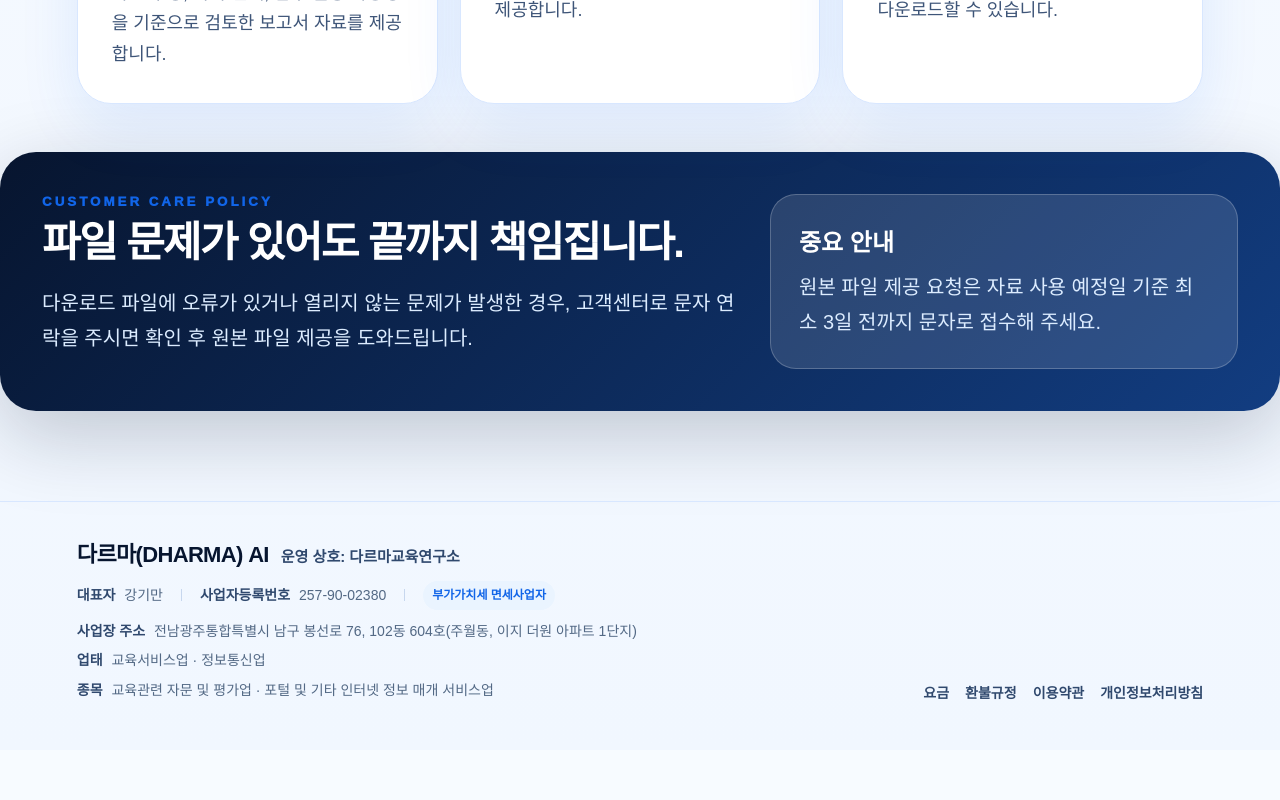
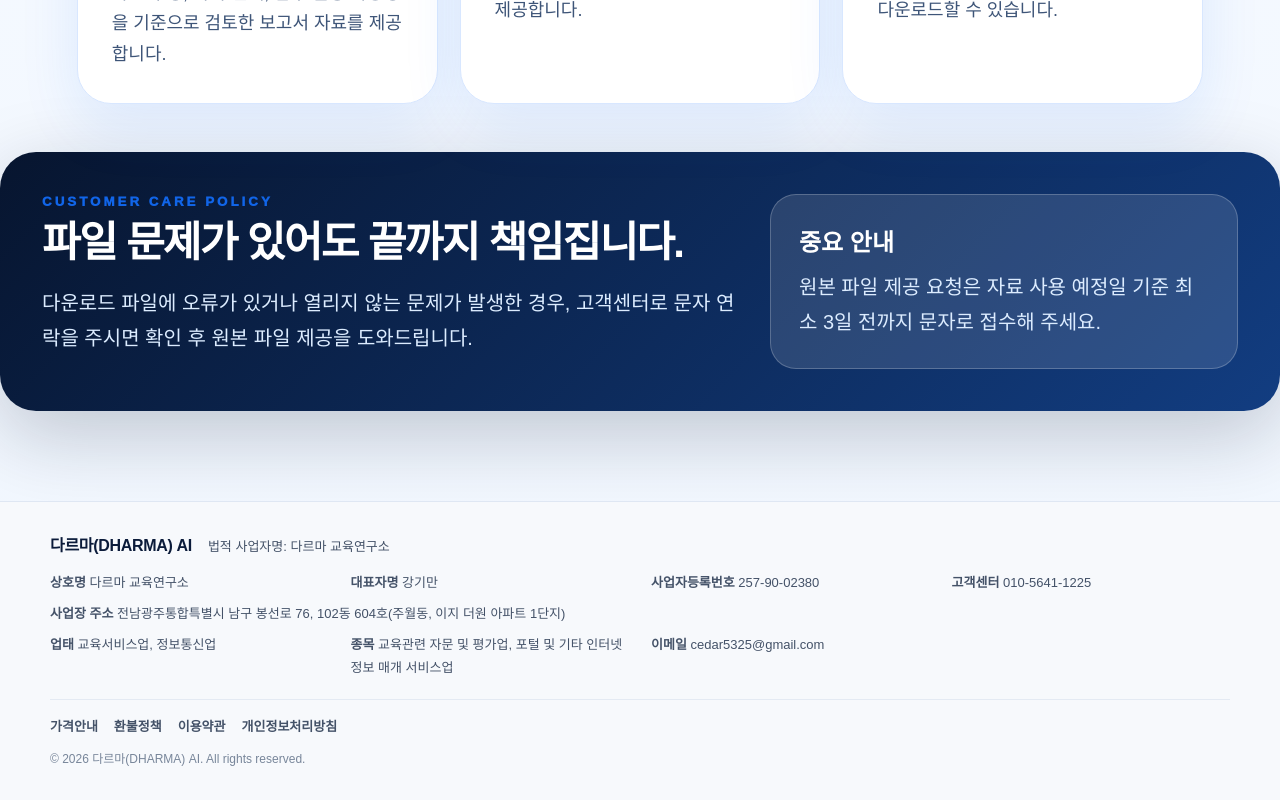
Before and after one commit to cedar5325-ui/dharma-ai, a Next.js app: page / in a window 1280 px wide. Shown: the part 2950-3750 px from the top of the page. Before the commit the page ends 3700 px from the top, so only its background shows below. Built offline with nearby package versions, Linux system fonts and the light colour scheme.

Commit message:
Update business information for Toss review

```diff
--- a/src/components/DharmaBusinessFooter.tsx
+++ b/src/components/DharmaBusinessFooter.tsx
@@ -1,171 +1,122 @@
+"use client";
+
+import Link from "next/link";
 import { DHARMA_BUSINESS } from "../lib/dharmaBusiness";
 
 export default function DharmaBusinessFooter() {
-  const businessType = DHARMA_BUSINESS.businessTypes.join(" · ");
-  const businessItem = DHARMA_BUSINESS.businessItems.join(" · ");
-
   return (
-    <footer className="legalBusinessFooter">
-      <div className="legalBusinessInfo">
-        <div className="legalBusinessHeading">
-          <strong>{DHARMA_BUSINESS.serviceName}</strong>
-          <span>운영 상호: {DHARMA_BUSINESS.tradeName}</span>
+    <footer
+      style={{
+        marginTop: 56,
+        borderTop: "1px solid #dfe7f3",
+        background: "#f7f9fc",
+        color: "#445268",
+      }}
+    >
+      <div
+        style={{
+          width: "min(1180px, calc(100% - 32px))",
+          margin: "0 auto",
+          padding: "30px 0 34px",
+        }}
+      >
+        <div
+          style={{
+            display: "flex",
+            flexWrap: "wrap",
+            gap: "8px 16px",
+            alignItems: "baseline",
+            marginBottom: 16,
+          }}
+        >
+          <strong
+            style={{
+              color: "#0b1b3a",
+              fontSize: 16,
+              letterSpacing: "-0.02em",
+            }}
+          >
+            {DHARMA_BUSINESS.brandName}
+          </strong>
+          <span style={{ fontSize: 13 }}>
+            법적 사업자명: {DHARMA_BUSINESS.businessName}
+          </span>
         </div>
 
-        <div className="legalBusinessMeta" aria-label="사업자 기본 정보">
-          <span>
-            <b>대표자</b> {DHARMA_BUSINESS.representative}
-          </span>
-          <span>
-            <b>사업자등록번호</b> {DHARMA_BUSINESS.registrationNumber}
-          </span>
-          <span className="taxBadge">{DHARMA_BUSINESS.taxType}</span>
+        {/* DHARMA_TOSS_REVIEW_STEP4_BUSINESS_INFO */}
+        <div
+          aria-label="사업자정보"
+          style={{
+            display: "grid",
+            gridTemplateColumns: "repeat(auto-fit, minmax(260px, 1fr))",
+            gap: "8px 22px",
+            fontSize: 13,
+            lineHeight: 1.75,
+          }}
+        >
+          <div>
+            <strong>상호명</strong> {DHARMA_BUSINESS.businessName}
+          </div>
+          <div>
+            <strong>대표자명</strong> {DHARMA_BUSINESS.representative}
+          </div>
+          <div>
+            <strong>사업자등록번호</strong> {DHARMA_BUSINESS.businessNumber}
+          </div>
+          <div>
+            <strong>고객센터</strong> {DHARMA_BUSINESS.phone}
+          </div>
+          <div style={{ gridColumn: "1 / -1" }}>
+            <strong>사업장 주소</strong> {DHARMA_BUSINESS.address}
+          </div>
+          <div>
+            <strong>업태</strong> {DHARMA_BUSINESS.businessType}
+          </div>
+          <div>
+            <strong>종목</strong> {DHARMA_BUSINESS.businessItems}
+          </div>
+          <div>
+            <strong>이메일</strong>{" "}
+            <a
+              href={`mailto:${DHARMA_BUSINESS.email}`}
+              style={{ color: "inherit" }}
+            >
+              {DHARMA_BUSINESS.email}
+            </a>
+          </div>
         </div>
 
-        <address>
-          <b>사업장 주소</b> {DHARMA_BUSINESS.address}
-        </address>
-        <p>
-          <b>업태</b> {businessType}
-        </p>
-        <p>
-          <b>종목</b> {businessItem}
-        </p>
+        <nav
+          aria-label="정책 링크"
+          style={{
+            display: "flex",
+            gap: 16,
+            flexWrap: "wrap",
+            marginTop: 20,
+            paddingTop: 16,
+            borderTop: "1px solid #e4eaf3",
+            fontSize: 13,
+            fontWeight: 700,
+          }}
+        >
+          <Link href="/pricing" style={{ color: "#445268", textDecoration: "none" }}>
+            가격안내
+          </Link>
+          <Link href="/refund" style={{ color: "#445268", textDecoration: "none" }}>
+            환불정책
+          </Link>
+          <Link href="/terms" style={{ color: "#445268", textDecoration: "none" }}>
+            이용약관
+          </Link>
+          <Link href="/privacy" style={{ color: "#445268", textDecoration: "none" }}>
+            개인정보처리방침
+          </Link>
+        </nav>
 
-        {DHARMA_BUSINESS.mailOrderReportNumber ? (
-          <p>
-            <b>통신판매업 신고번호</b> {DHARMA_BUSINESS.mailOrderReportNumber}
-          </p>
-        ) : null}
+        <div style={{ marginTop: 14, fontSize: 12, color: "#78869a" }}>
+          © 2026 {DHARMA_BUSINESS.brandName}. All rights reserved.
+        </div>
       </div>
-
-      <nav className="legalFooterLinks" aria-label="사업자 및 이용 정책">
-        <a href="/pricing">요금</a>
-        <a href="/refund">환불규정</a>
-        <a href="/terms">이용약관</a>
-        <a href="/privacy">개인정보처리방침</a>
-      </nav>
-
-      <style jsx>{`
-        .legalBusinessFooter {
-          max-width: 1440px;
-          margin: 38px auto 0;
-          padding: 34px 6vw 48px;
-          border-top: 1px solid #d8e7ff;
-          display: grid;
-          grid-template-columns: minmax(0, 1fr) auto;
-          align-items: end;
-          gap: 28px;
-          color: #536985;
-        }
-
-        .legalBusinessHeading {
-          display: flex;
-          align-items: baseline;
-          gap: 12px;
-          flex-wrap: wrap;
-          margin-bottom: 13px;
-        }
-
-        .legalBusinessHeading strong {
-          color: #07152f;
-          font-size: 22px;
-          letter-spacing: -0.03em;
-        }
-
-        .legalBusinessHeading span {
-          color: #30496e;
-          font-size: 15px;
-          font-weight: 800;
-        }
-
-        .legalBusinessMeta {
-          display: flex;
-          align-items: center;
-          gap: 10px 18px;
-          flex-wrap: wrap;
-          margin-bottom: 9px;
-          font-size: 14px;
-          line-height: 1.7;
-        }
-
-        .legalBusinessMeta span:not(:last-child)::after {
-          content: "";
-          display: inline-block;
-          width: 1px;
-          height: 12px;
-          margin-left: 18px;
-          background: #c7d7ee;
-          vertical-align: -1px;
-        }
-
-        .legalBusinessInfo b {
-          color: #30496e;
-          margin-right: 5px;
-        }
-
-        .taxBadge {
-          display: inline-flex;
-          padding: 4px 9px;
-          border-radius: 999px;
-          background: #eaf4ff;
-          color: #1165e8;
-          font-size: 12px;
-          font-weight: 900;
-        }
-
-        .taxBadge::after {
-          display: none !important;
-        }
-
-        address,
-        p {
-          margin: 5px 0 0;
-          font-size: 14px;
-          line-height: 1.75;
-          font-style: normal;
-          color: #536985;
-        }
-
-        .legalFooterLinks {
-          display: flex;
-          justify-content: flex-end;
-          gap: 10px 16px;
-          flex-wrap: wrap;
-          max-width: 360px;
-        }
-
-        .legalFooterLinks a {
-          color: #30496e;
-          text-decoration: none;
-          font-size: 14px;
-          font-weight: 900;
-          white-space: nowrap;
-        }
-
-        .legalFooterLinks a:hover,
-        .legalFooterLinks a:focus-visible {
-          color: #1165e8;
-          text-decoration: underline;
-          text-underline-offset: 4px;
-        }
-
-        @media (max-width: 900px) {
-          .legalBusinessFooter {
-            grid-template-columns: 1fr;
-            align-items: start;
-          }
-
-          .legalFooterLinks {
-            justify-content: flex-start;
-            max-width: none;
-          }
-
-          .legalBusinessMeta span::after {
-            display: none !important;
-          }
-        }
-      `}</style>
     </footer>
   );
 }
--- a/src/lib/dharmaBusiness.ts
+++ b/src/lib/dharmaBusiness.ts
@@ -1,15 +1,39 @@
 export const DHARMA_BUSINESS = {
-  serviceName: "다르마(DHARMA) AI",
-  tradeName: "다르마교육연구소",
+  // Brand / service name
+  brandName: "다르마(DHARMA) AI",
+
+  // Legal business information - must match the business registration certificate.
+  businessName: "다르마 교육연구소",
+  legalName: "다르마 교육연구소",
+  companyName: "다르마 교육연구소",
+  name: "다르마 교육연구소",
+
   representative: "강기만",
+  representativeName: "강기만",
+  ownerName: "강기만",
+  ceo: "강기만",
+
+  businessNumber: "257-90-02380",
+  businessRegistrationNumber: "257-90-02380",
   registrationNumber: "257-90-02380",
-  taxType: "부가가치세 면세사업자",
+
   address:
     "전남광주통합특별시 남구 봉선로 76, 102동 604호(주월동, 이지 더원 아파트 1단지)",
-  businessTypes: ["교육서비스업", "정보통신업"],
-  businessItems: [
-    "교육관련 자문 및 평가업",
-    "포털 및 기타 인터넷 정보 매개 서비스업",
-  ],
-  mailOrderReportNumber: "",
+  businessAddress:
+    "전남광주통합특별시 남구 봉선로 76, 102동 604호(주월동, 이지 더원 아파트 1단지)",
+
+  phone: "010-5641-1225",
+  tel: "010-5641-1225",
+  customerCenter: "010-5641-1225",
+  customerServicePhone: "010-5641-1225",
+
+  email: "cedar5325@gmail.com",
+  customerEmail: "cedar5325@gmail.com",
+
+  businessType: "교육서비스업, 정보통신업",
+  businessItems:
+    "교육관련 자문 및 평가업, 포털 및 기타 인터넷 정보 매개 서비스업",
+
+  // Add only after the actual report number is issued.
+  ecommerceRegistrationNumber: "",
 } as const;
```
